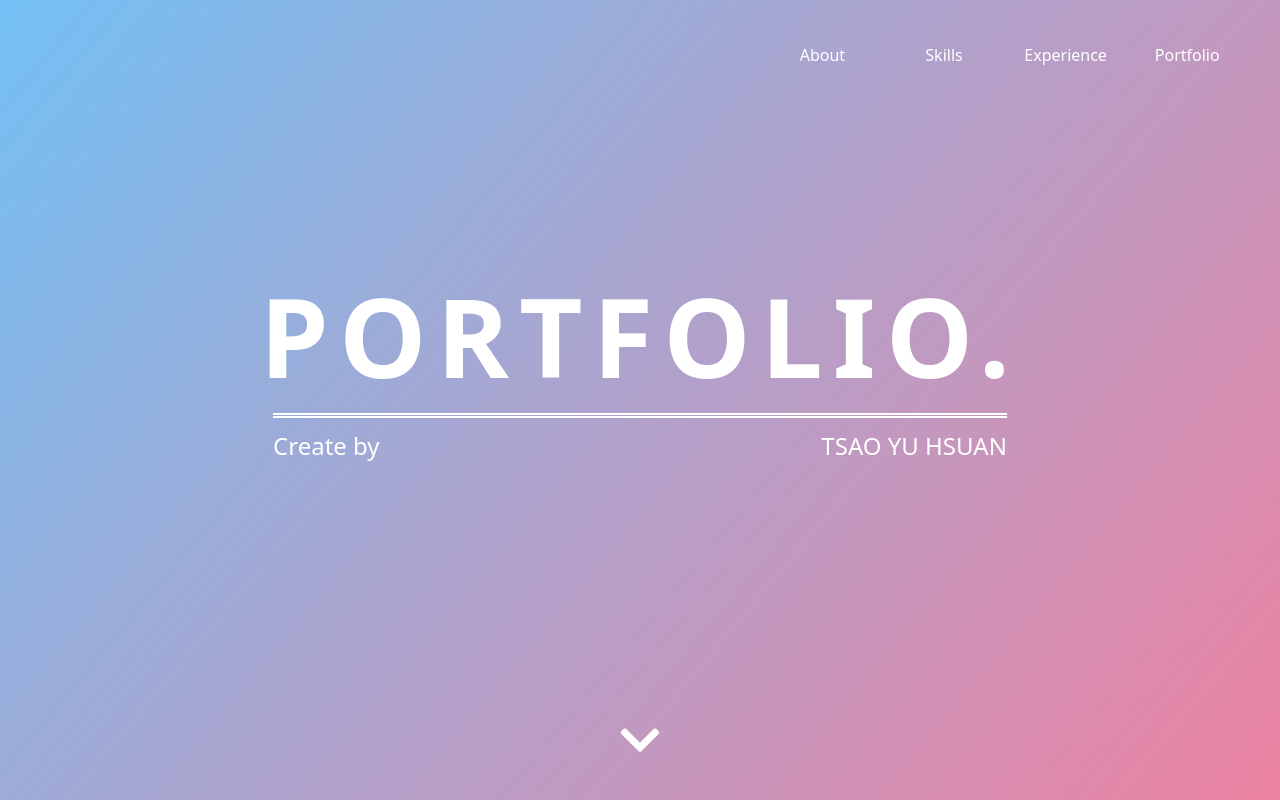
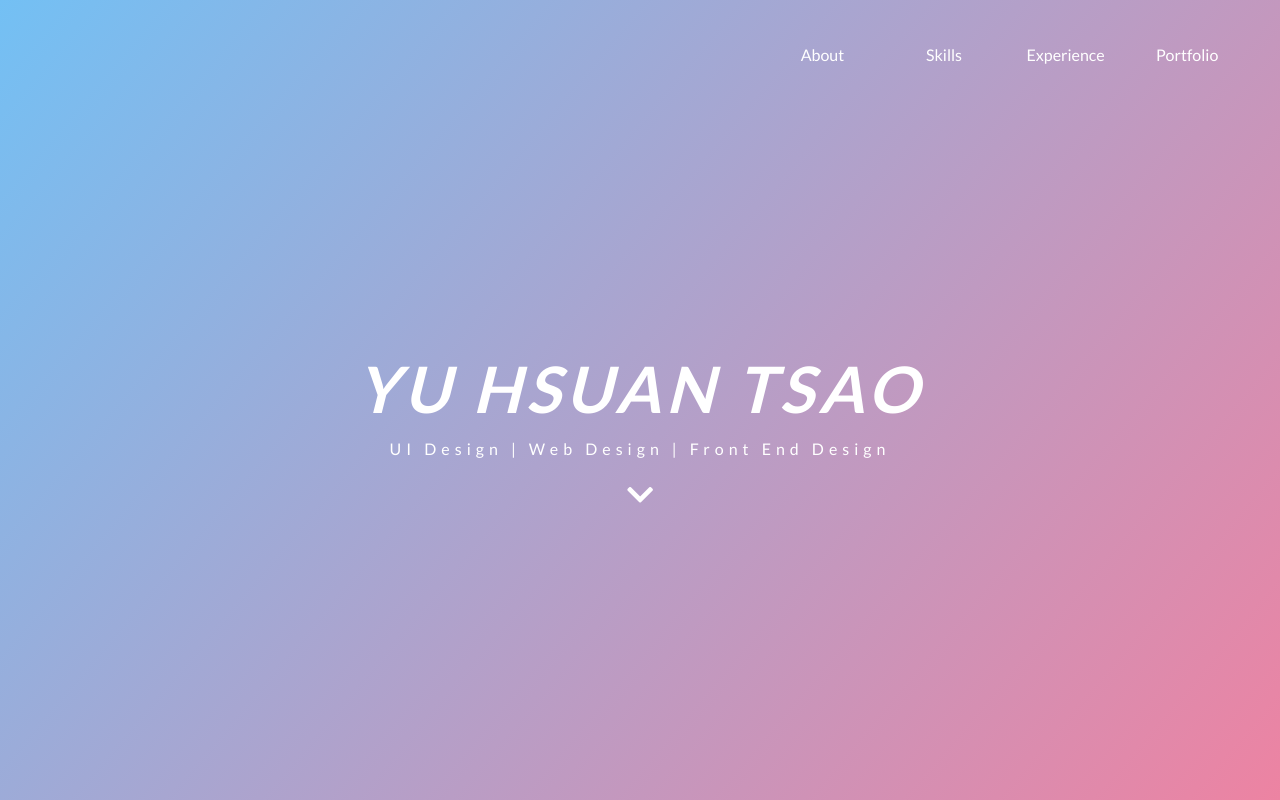
Before and after one commit to WendyTsao/Resume, a Vue app: page / in a window 1280 px wide. Shown: the top 800 px of the page. Built offline with nearby package versions, Linux system fonts and the light colour scheme.

Commit message:
Restructuring banner

```diff
--- a/src/assets/css/style.css
+++ b/src/assets/css/style.css
@@ -1,5 +1,6 @@
 html,body{
     overflow-x: hidden;
+    font-family: 'Lato', sans-serif;
 }
 
 /* 共用CSS */
@@ -7,12 +8,11 @@ html,body{
     margin: 20px 0;
 }
 
-
 ul,li{
     list-style: none;
     padding: 0;
     margin: 0;
-    font-weight: 300;
+    font-weight: 500;
 }
 
 .title{
@@ -32,6 +32,7 @@ ul,li{
 
 .text h4{
     font-size: 1.2rem;
+    font-weight: 400;
     color: #92A8D1;
     margin-bottom: 1.3rem;
 }
@@ -53,7 +54,6 @@ ul,li{
 /* 選單 */
 .banner{
     position: relative;
-    width: 100%;
     height: 546px;
     background: linear-gradient(-50deg, #ED83A2, #73C0F4);
 }
@@ -114,48 +114,31 @@ ul,li{
 
 /* 圖片區塊 */
 .banner-text {
-    height: 250px;
     position: absolute;
-    top: 46px;
+    top: 60px;
     right: 0;
     bottom: 0;
     left: 0;
     margin: auto;
+    display: flex;
+    flex-direction: column;
+    justify-content: center;
+    align-items: center;
+    color: #fff;
+    text-align: center;
 }
 
-.banner-text .upper p{
-    color: #fff;
-    font-size: 54px;
+.banner-text h1{
+    margin: 0 0 10px 0;
+    font-style: italic;
     font-weight: 700;
-    text-align: center;
-    position: relative;
+    letter-spacing: 5px;
 }
 
-.banner-text .upper p::after {
-    content: "";
-    position: absolute;
-    width: 90%;
-    border-bottom: 5px double #fff;
-    bottom: 0;
-    right: 0;
-    left: 0;
-    margin: auto;
-}
-
-.banner-text .down{
-    color: #fff;
-    font-size: 2rem;
-    font-weight: 300;
-    padding: 0 5%;
-}
-
-.rolldownbtn{
-    position: absolute;
-    text-align: center;
-    bottom: 0;
-    right: 0;
-    left: 0;
-    margin: 40px auto;
+.banner-text p{
+    font-weight: 400;
+    letter-spacing: 5px;
+    padding: 0 10px;
 }
 
 .rolldownbtn i{
@@ -367,6 +350,10 @@ ul,li{
         height: 100vh;
     }
 
+    .banner-text h1{
+        font-size: 4rem;
+    }
+
     /* 選單 */
     .menubar{
         position: absolute;
@@ -401,33 +388,6 @@ ul,li{
         transition: .3s;
     }
 
-    /* 圖片區塊 */
-    .banner-text {
-        height: 50vh;
-    }
-
-    .banner-text .upper p{
-        font-size: 110px;
-        letter-spacing: 10px;
-        padding-top: 30px;
-        margin-bottom: 10px;
-    }
-
-    .banner-text .upper p::after {
-        width: 86%;
-    }
-
-    .banner-text .down{
-        font-size: 1.5rem;
-        display: flex;
-        justify-content: space-between;
-        padding: 0 7%;
-    }
-
-    .rolldownbtn i{
-        font-size: 45px;
-    }
-
     /* 關於我 */
     .about .avatar{
         flex: 1;
--- a/src/views/Home.vue
+++ b/src/views/Home.vue
@@ -4,6 +4,15 @@
     <!-- 選單 -->
     <Navbar></Navbar>
     <div class="container">
+      <div class="banner-text">
+        <h1>YU HSUAN TSAO</h1>
+        <p>UI Design | Web Design | Front End Design</p>
+        <a href="#about" class="rolldownbtn">
+          <i class="fas fa-chevron-down"></i>
+        </a>
+      </div>
+    </div>
+    <!-- <div class="container">
       <div class="banner-text col-10 col-lg-8">
         <div class="upper">
           <p>PORTFOLIO.</p>
@@ -16,7 +25,7 @@
       <a href="#about" class="rolldownbtn">
         <i class="fas fa-chevron-down"></i>
       </a>
-    </div>
+    </div> -->
   </div>
 
   <!-- 關於我 -->
```
